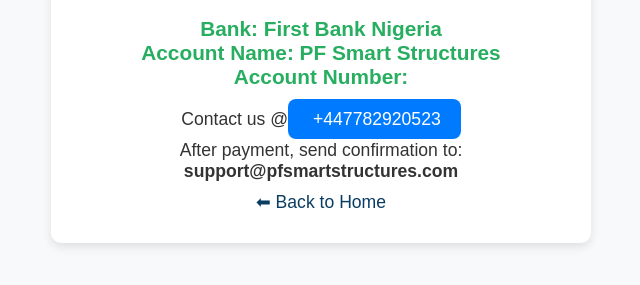
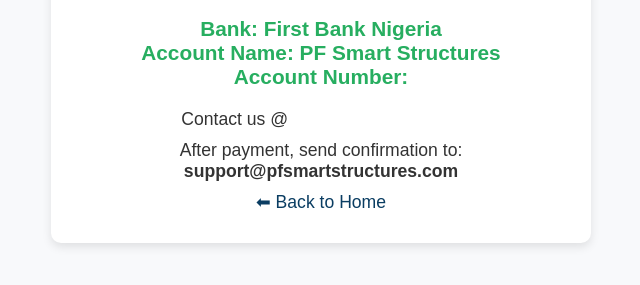
Before and after one commit to PFSmarts/My-website, a plain HTML site: page checkout.html in a window 1280 px wide. Shown: the part 195-480 px from the top of the page, without its empty margins (319-959 px from the left). Drawn offline with Linux system fonts and the light colour scheme.

Commit message:
Update checkout.html

```diff
--- a/checkout.html
+++ b/checkout.html
@@ -27,7 +27,7 @@
       Account Number: <strong></strong>
     </div>
     <p> Contact us @<a href="tel:+447782920523"
-   style="text-decoration: none; background-color: #007bff; color: white; padding: 10px 20px; border-radius: 8px; font-family: sans-serif;">
+   style="text-decoration: none; color: white; padding: 10px 20px; border-radius: 8px; font-family: sans-serif;">
     +447782920523
 </a>
 
```
